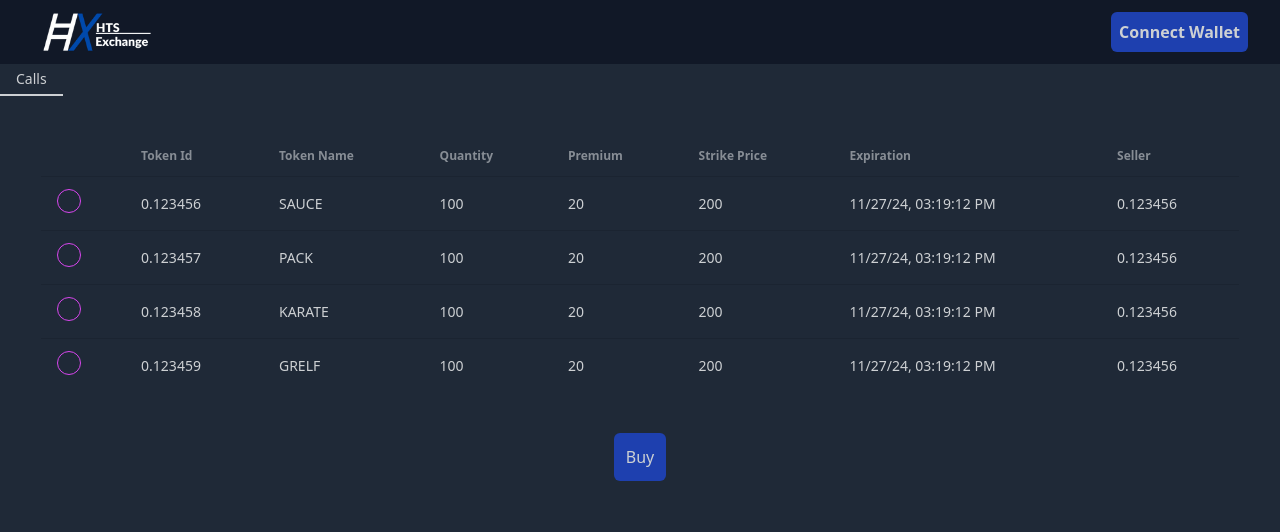
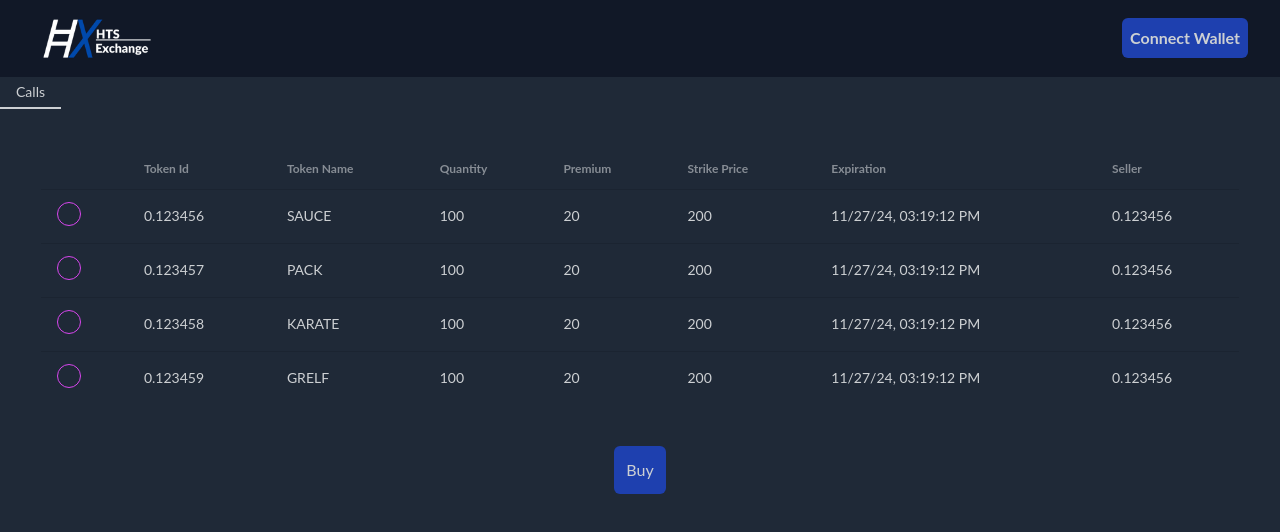
Before and after one commit to hhe44/hts-exchange, a React (Create React App) app: page / in a window 1280 px wide. Shown: the top 532 px of the page. Built offline with nearby package versions, Linux system fonts and the light colour scheme.

Commit message:
update theme to use lato font only

```diff
--- a/src/components/Navbar.tsx
+++ b/src/components/Navbar.tsx
@@ -2,7 +2,7 @@ import logo from "../assets/logos/hts-xchange-white.png";
 
 const Navbar = () => {
   return (
-    <div className="navbar bg-neutral flex justify-between items-center px-8">
+    <div className="navbar bg-neutral flex justify-between items-center py-4 px-8">
       <img src={logo} alt="HTS Xchange Logo" className="w-32" />
       <button className="bg-primary rounded-md p-2 font-bold">
         Connect Wallet
--- a/tailwind.config.js
+++ b/tailwind.config.js
@@ -19,7 +19,11 @@ module.exports = {
   },
   content: ["./src/**/*.{js,jsx,ts,tsx}"],
   theme: {
-    extend: {},
+    extend: {
+      fontFamily: {
+        sans: ['Lato', 'sans-serif'],
+      },
+    },
   },
   plugins: [require("daisyui")],
 };
```
